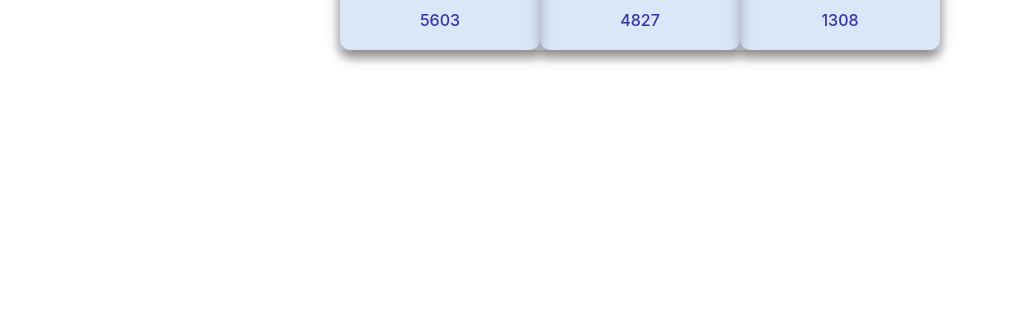
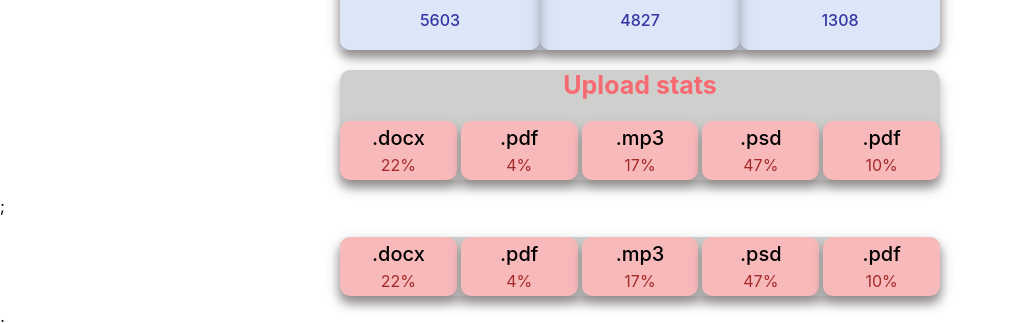
Before and after one commit to marta-pryiom/goit-react-hw-01-components, a React (Create React App) app: page / in a window 1280 px wide. Shown: the part 571-895 px from the top of the page, without its empty margins (0-1010 px from the left). Before the commit the page ends 800 px from the top, so only its background shows below. Built offline with nearby package versions, Linux system fonts and the light colour scheme.

Commit message:
завдання 2

```diff
--- a/src/App.js
+++ b/src/App.js
@@ -1,19 +1,12 @@
-import user from './user.json';
 import React from 'react';
 import './App.css';
 import Profile from './components/Profile/Profile';
+import user from './all.json/user.json';
+import statisticalData from './all.json/statistical-data.json';
+import Statistics from './components/Statistics/Statistics';
 // import ColorPicker from './components/ColorPicker/ColorPicker'
 // import Alert from './components/Alert/Alert';
 // import Container from "./components/Container/Container"
-
-// const colorPickerOptions = [
-//   { label:'red', color: '#F44336'},
-//   { label:'green', color: '#4CAF50'},
-//   { label:'blue', color: '#2196F3'},
-//   { label:'grey', color: '#607D8B'},
-//   { label:'pink', color: '#E91E63'},
-//   { label:'indigo', color: '#3F51B5'}
-// ]
 
 function App() {
   return (
@@ -25,7 +18,8 @@ function App() {
         avatar={user.avatar}
         stats={user.stats}
       />
-      {/* <Container> */}
+      <Statistics title="Upload stats" stats={statisticalData} />;
+      <Statistics stats={statisticalData} />;{/* <Container> */}
       {/* /* <ColorPicker options = {colorPickerOptions}/> */}
       {/* <Alert text="В тебе все вийде!!!!" type='error'/>
       <Alert text="В тебе все вийде!!!!" type='success'/>
@@ -36,3 +30,12 @@ function App() {
 }
 
 export default App;
+
+// const colorPickerOptions = [
+//   { label:'red', color: '#F44336'},
+//   { label:'green', color: '#4CAF50'},
+//   { label:'blue', color: '#2196F3'},
+//   { label:'grey', color: '#607D8B'},
+//   { label:'pink', color: '#E91E63'},
+//   { label:'indigo', color: '#3F51B5'}
+// ]
--- /dev/null
+++ b/src/all.json/statistical-data.json
@@ -0,0 +1,7 @@
+[
+    { "id": "id-1", "label": ".docx", "percentage": 22 },
+    { "id": "id-2", "label": ".pdf", "percentage": 4 },
+    { "id": "id-3", "label": ".mp3", "percentage": 17 },
+    { "id": "id-4", "label": ".psd", "percentage": 47 },
+    { "id": "id-5", "label": ".pdf", "percentage": 10 }
+]
--- a/src/components/Profile/Profile.js
+++ b/src/components/Profile/Profile.js
@@ -1,6 +1,5 @@
-// import  '../user.json';
+import PropTypes from 'prop-types';
 import s from './Profile.module.css';
-// console.log(user)
 console.log(s);
 
 function Profile({
@@ -36,5 +35,15 @@ function Profile({
     </div>
   );
 }
-
+Profile.protoTypes = {
+  name: PropTypes.string.isRequired,
+  tag: PropTypes.string.isRequired,
+  location: PropTypes.string.isRequired,
+  avatar: PropTypes.string.isRequired,
+  stats: PropTypes.shape({
+    followers: PropTypes.number.isRequired,
+    views: PropTypes.number.isRequired,
+    likes: PropTypes.number.isRequired,
+  }).isRequired,
+};
 export default Profile;
--- /dev/null
+++ b/src/components/Statistics/Statistics.js
@@ -0,0 +1,31 @@
+import PropTypes from 'prop-types';
+import s from './Statistics.module.css';
+console.log(s);
+
+function Statistics({ title, stats }) {
+  return (
+    <section className={s.statistics}>
+      {title && <h2 className={s.title}>{title}</h2>}
+      <h2 className={s.title}>{}</h2>
+
+      <ul className={s.statList}>
+        {stats.map(({ id, label, percentage }) => (
+          <li className={s.item} key={id}>
+            <span className={s.label}>{label}</span>
+            <span className={s.percentage}>{percentage}%</span>
+          </li>
+        ))}
+      </ul>
+    </section>
+  );
+}
+Statistics.protoTypes = {
+  title: PropTypes.string,
+  stats: PropTypes.arrayOf({
+    id: PropTypes.string.isRequired,
+    label: PropTypes.string.isRequired,
+    percentage: PropTypes.number.isRequired,
+  }),
+};
+
+export default Statistics;
--- /dev/null
+++ b/src/components/Statistics/Statistics.module.css
@@ -0,0 +1,39 @@
+.statistics {
+  max-width: 600px;
+  margin-right: auto;
+  margin-left: auto;
+  padding: 0;
+  background-color: rgb(207, 207, 205);
+  border-radius: 10px;
+  box-shadow: 0 7px 10px 0 rgba(34, 26, 26, 0.2),
+    0 6px 15px 0 rgba(88, 85, 85, 0.19);
+}
+.title {
+  font-size: 25px;
+  text-align: center;
+  color: rgb(248, 106, 113);
+}
+.title:hover {
+  color: brown;
+}
+.statList {
+  list-style: none;
+  display: flex;
+  padding: 0;
+}
+.item {
+  background-color: rgb(248, 185, 187);
+  padding: 5px;
+}
+.item + .item {
+  margin-left: 4px;
+}
+.label {
+  display: block;
+  font-size: 20px;
+  font-weight: 500;
+  margin-bottom: 5px;
+}
+.percentage {
+  color: brown;
+}
```
Also changed, not shown: src/all.json/user.json (renamed from src/user.json).
